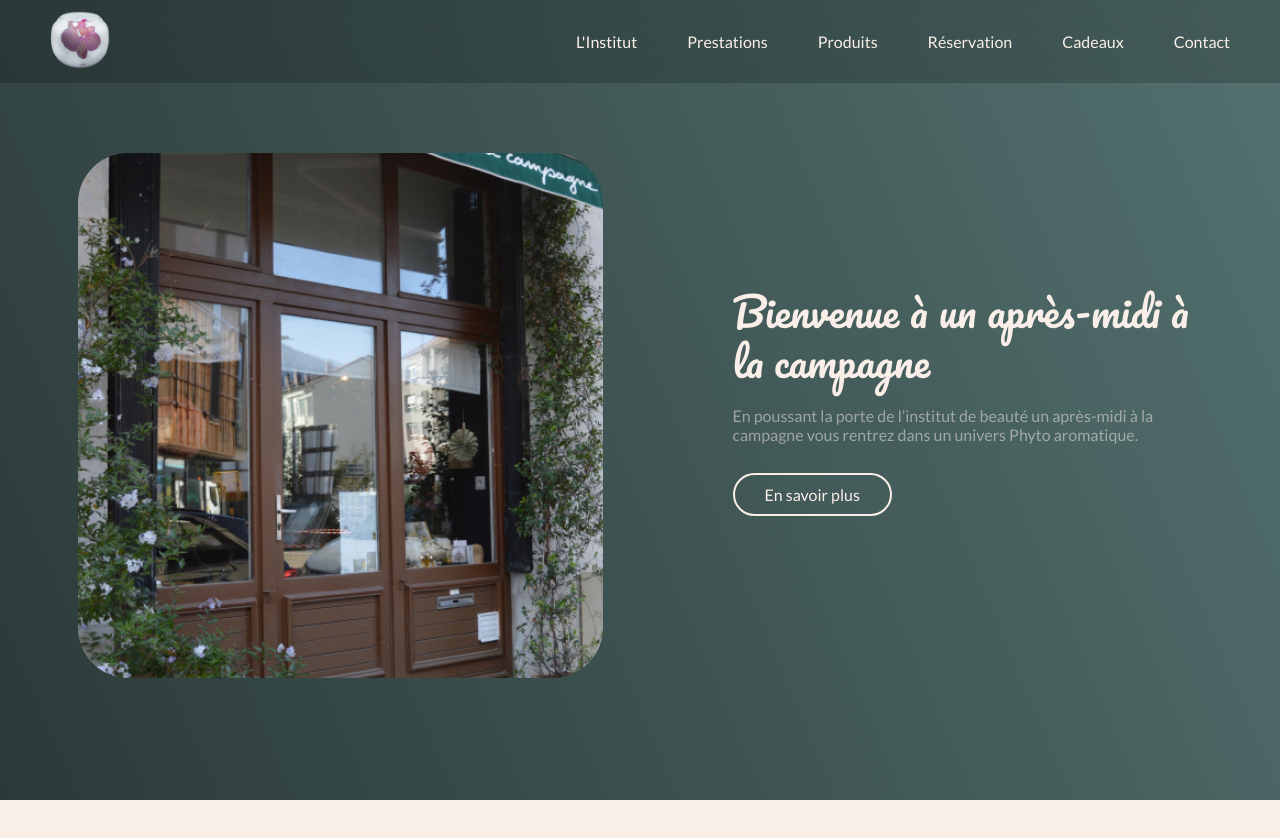
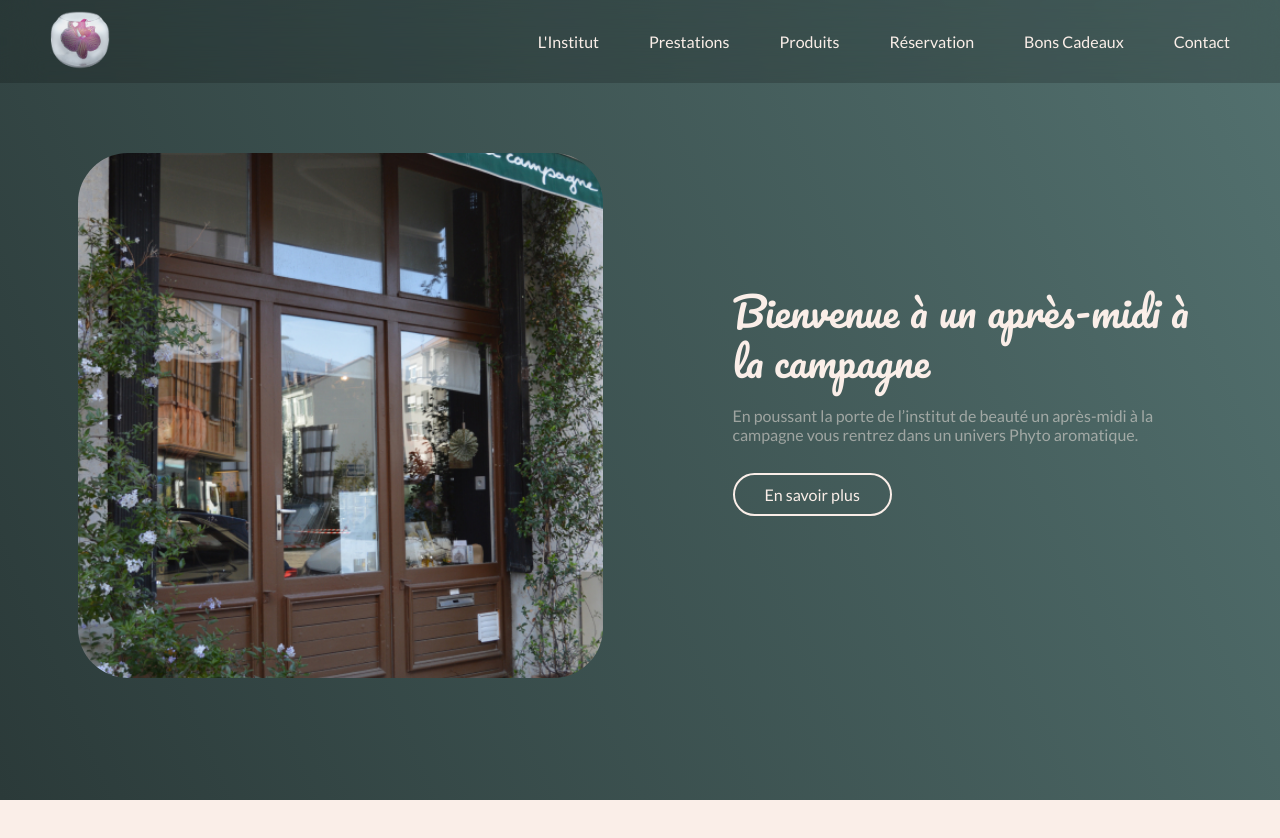
Before and after one commit to joris-delorme/Une-apres-midi-a-la-campagne, a React (Create React App) app: page / in a window 1280 px wide. Shown: the top 838 px of the page. Built offline with nearby package versions, Linux system fonts and the light colour scheme.

Commit message:
bons cadeaux

```diff
--- a/src/Components/Navbar/index.js
+++ b/src/Components/Navbar/index.js
@@ -21,7 +21,7 @@ const Navbar = () => {
           <Link onClick={() => setIsOpen(!isOpen)} to="/produits">Réservation</Link>
         </li>
         <li>
-          <Link onClick={() => setIsOpen(!isOpen)} to="/produits">Cadeaux</Link>
+          <Link onClick={() => setIsOpen(!isOpen)} to="/produits">Bons Cadeaux</Link>
         </li>
         <li>
           <Link onClick={() => setIsOpen(!isOpen)} to="/contact">Contact</Link>
```
